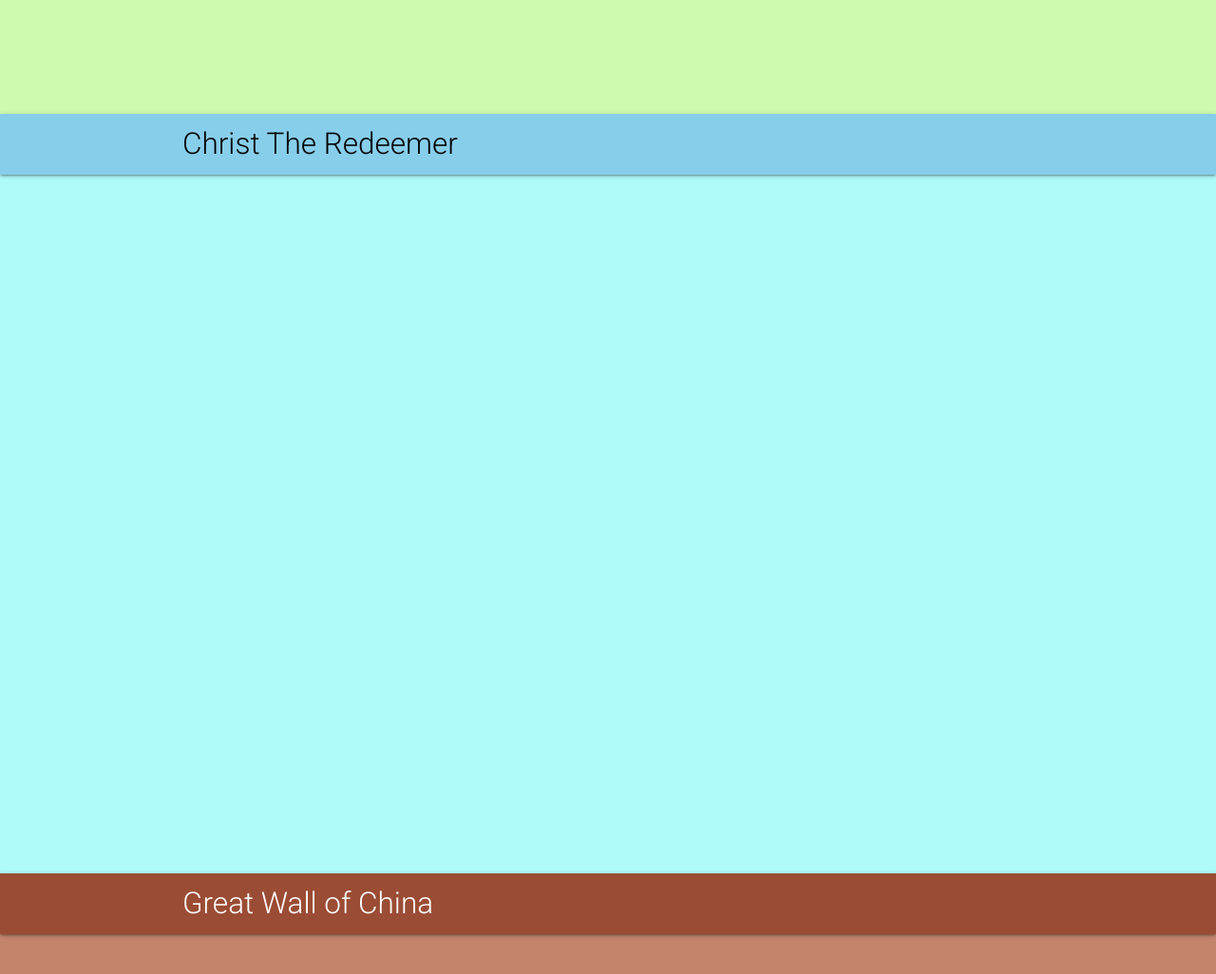
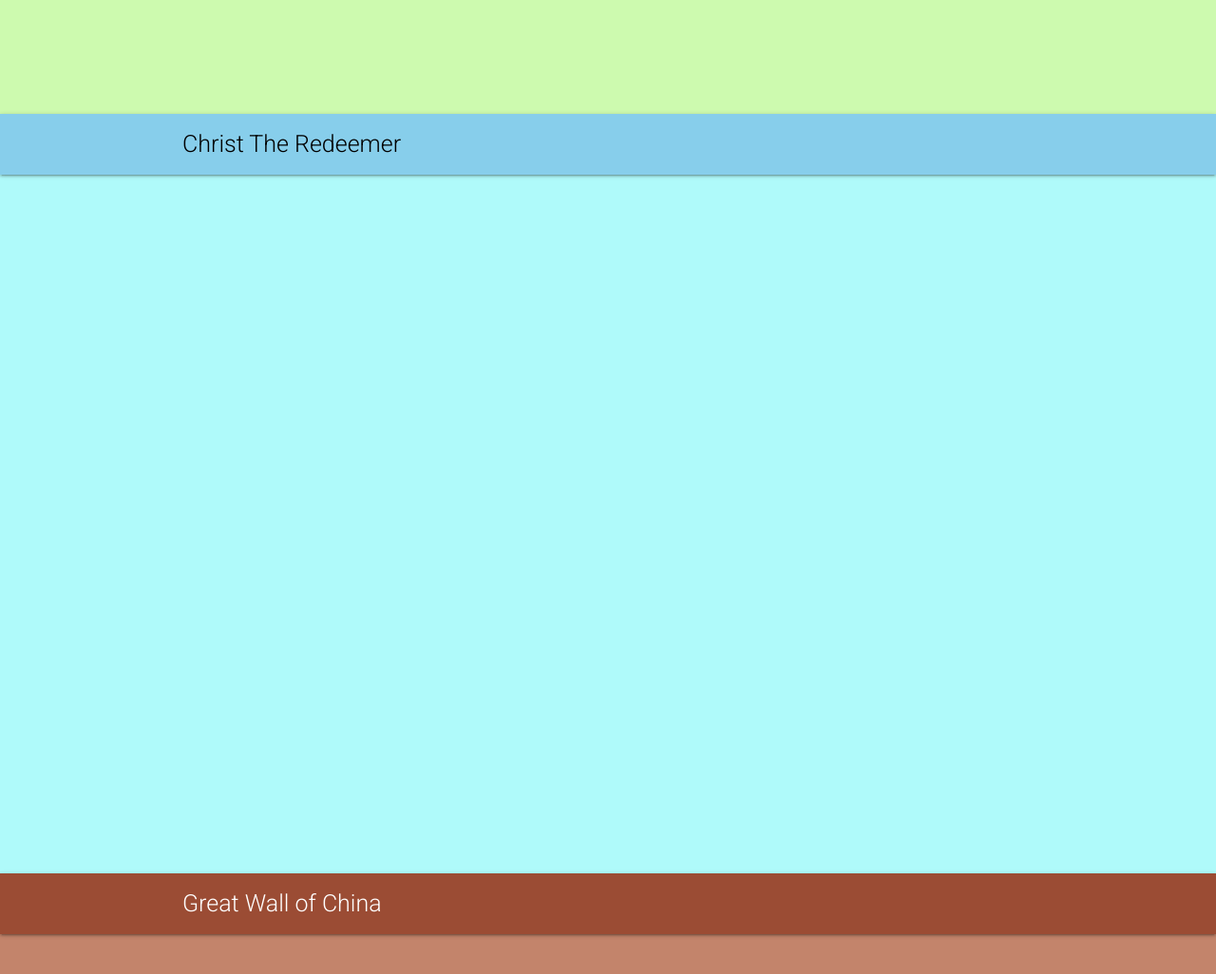
Before and after one commit to richardjob/seven-wonders, a plain HTML site: page wonders.html in a window 1280 px wide. Shown: the part 2280-3306 px from the top of the page at 95% size. Drawn offline with nearby package versions, Linux system fonts and the light colour scheme; a web font is replaced by a local one.

Commit message:
fixed a bug in wonders.html

```diff
--- a/wonders.html
+++ b/wonders.html
@@ -71,7 +71,7 @@
         <nav class="pushpin-demo-nav" data-target="christtheredeemer">
             <div class="nav-wrapper" style="background-color: skyblue">
                 <div class="container">
-                    <a href="#" class="brand-logo black-text">Christ The Redeemer</a>
+                    <a href="#" class="black-text" style="font-size: 25px;">Christ The Redeemer</a>
                 </div>
             </div>
         </nav>
@@ -81,7 +81,7 @@
         <nav class="pushpin-demo-nav" data-target="greatwallofchina">
             <div class="nav-wrapper" style="background-color: rgb(155, 76, 52);">
                 <div class="container">
-                    <a href="#" class="brand-logo  white-text">Great Wall of China</a>
+                    <a href="#" class="white-text" style="font-size: 25px;">Great Wall of China</a>
                 </div>
             </div>
         </nav>
```
